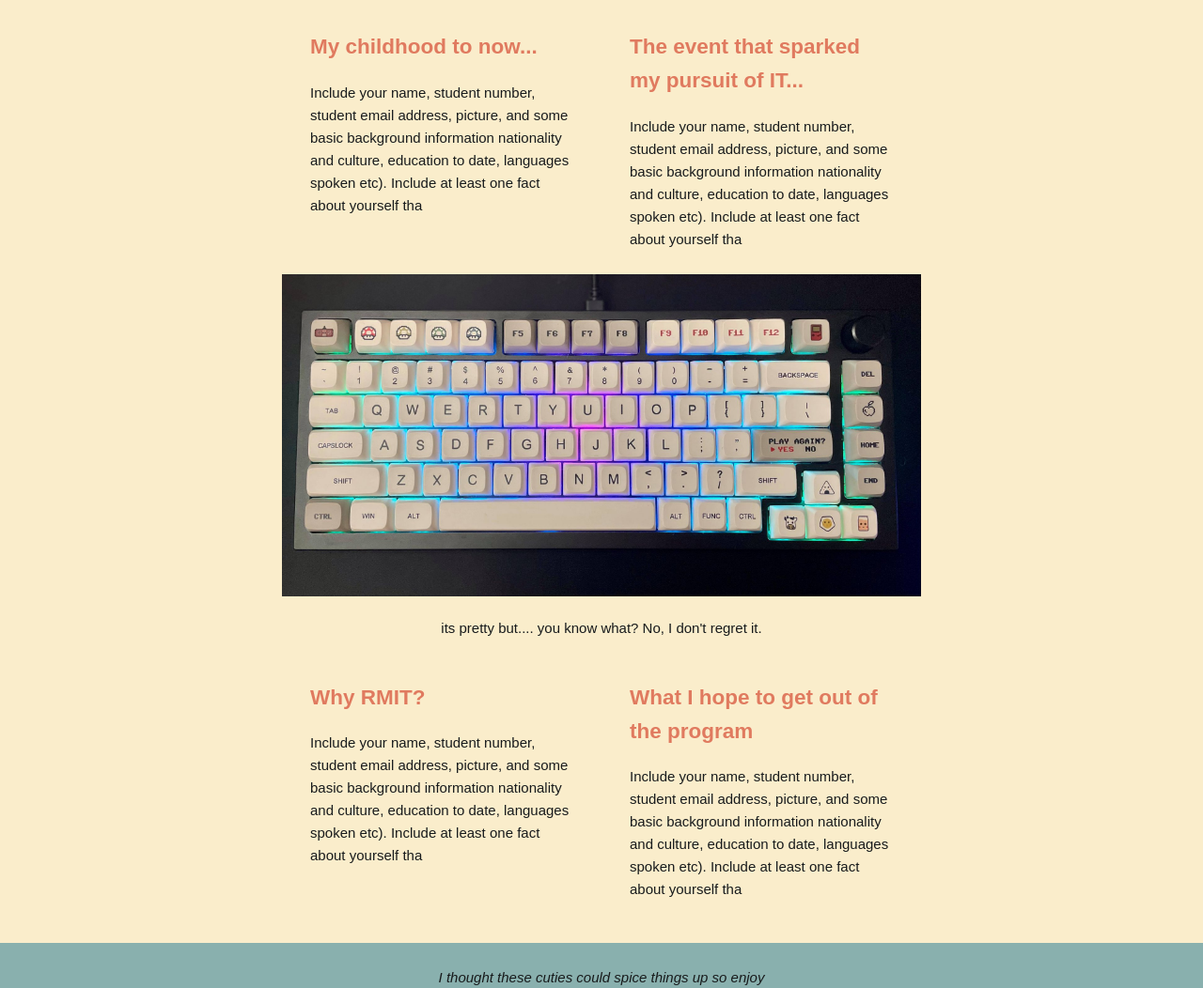
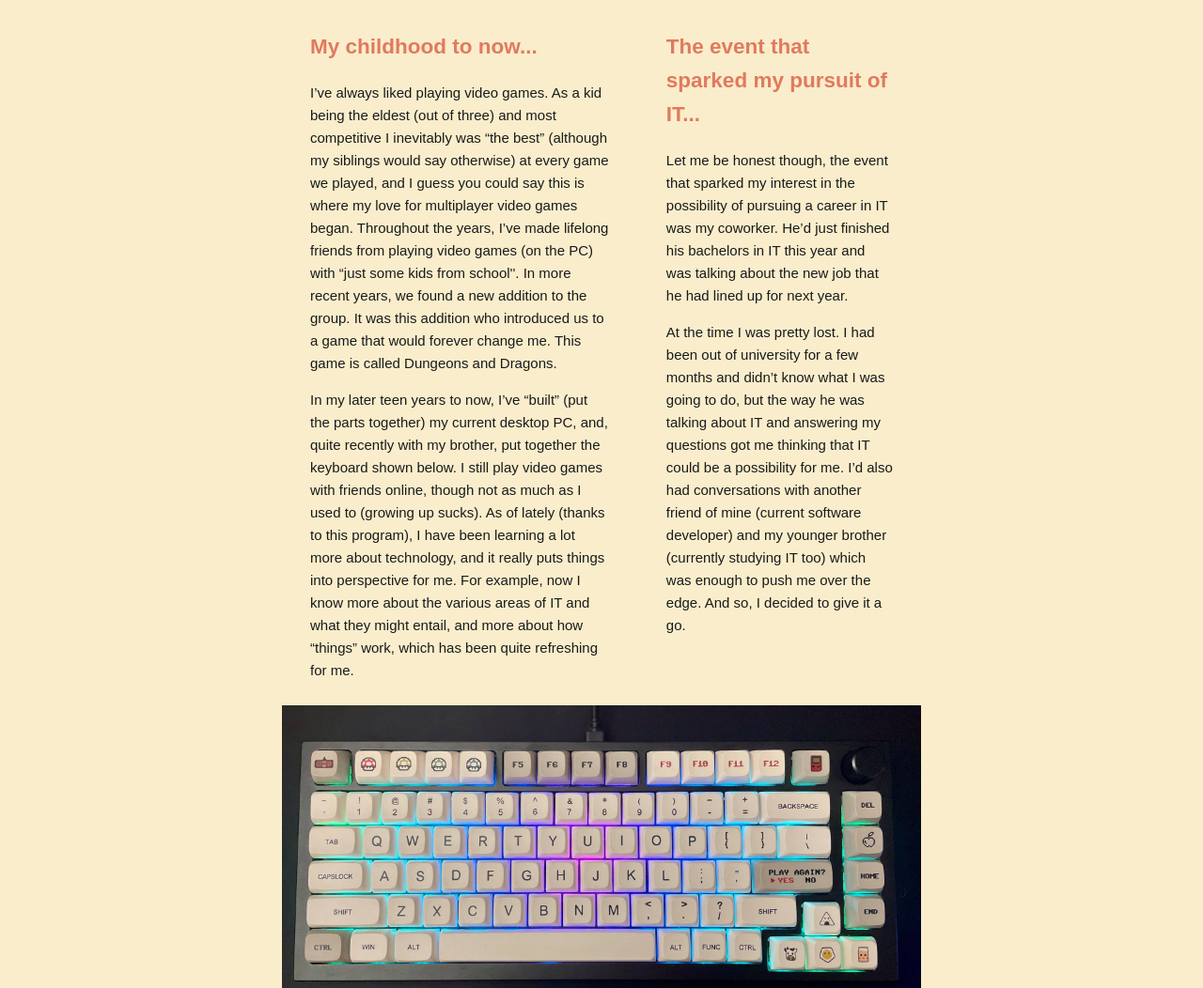
Before and after one commit to Harmony-K/Harmony-K.github.io, a plain HTML site: page interest.html in a window 1280 px wide. Shown: the part 251-1303 px from the top of the page at 94% size. Drawn offline with Linux system fonts and the light colour scheme.

Commit message:
interest pg done

```diff
--- a/interest.html
+++ b/interest.html
@@ -22,15 +22,14 @@
             <!-- 1ST ROW OF STUFF OPEN -->
                <div class="interest-first-col">
                    <h2>My childhood to now...</h2>
-                   <p> Include your name, student number, student email address, picture, and some basic background information nationality and culture, education to date, languages spoken etc). Include at least one fact about yourself tha
-
-                   </p>
+                   <p> I’ve always liked playing video games. As a kid being the eldest (out of three) and most competitive I inevitably was “the best” (although my siblings would say otherwise) at every game we played, and I guess you could say this is where my love for multiplayer video games began. Throughout the years, I’ve made lifelong friends from playing video games (on the PC) with “just some kids from school''. In more recent years, we found a new addition to the group. It was this addition who introduced us to a game that would forever change me. This game is called Dungeons and Dragons.</p>
+                   <p>In my later teen years to now, I’ve “built” (put the parts together) my current desktop PC, and, quite recently with my brother, put together the keyboard shown below. I still play video games with friends online, though not as much as I used to (growing up sucks). As of lately (thanks to this program), I have been learning a lot more about technology, and it really puts things into perspective for me. For example, now I know more about the various areas of IT and what they might entail, and more about how “things” work, which has been quite refreshing for me.
+                </p>
                </div>
                <div class="interest-first-col">
                     <h2>The event that sparked my pursuit of IT...</h2>
-                    <p> Include your name, student number, student email address, picture, and some basic background information nationality and culture, education to date, languages spoken etc). Include at least one fact about yourself tha
-
-                    </p>
+                    <p> Let me be honest though, the event that sparked my interest in the possibility of pursuing a career in IT was my coworker. He’d just finished his bachelors in IT this year and was talking about the new job that he had lined up for next year. </p>
+                    <p>At the time I was pretty lost. I had been out of university for a few months and didn’t know what I was going to do, but the way he was talking about IT and answering my questions got me thinking that IT could be a possibility for me. I’d also had conversations with another friend of mine (current software developer) and my younger brother (currently studying IT too) which was enough to push me over the edge. And so, I decided to give it a go.</p>
                </div>
              <!-- 1ST ROW OF STUFF CLOSE -->
             </div>
@@ -42,18 +41,17 @@
 
             <div class="interest-sec-row">
             <!-- 2 ROW OF STUFF OPEN -->
-                <div class="interest-sec-col">
+                <div >
                     <h2>Why RMIT?</h2>
-                    <p>Include your name, student number, student email address, picture, and some basic background information nationality and culture, education to date, languages spoken etc). Include at least one fact about yourself tha
-
-                    </p>
+                    <p>RMIT provides the best and easiest solution. This program lets me test the waters, and not only that, but even if I don’t feel like it's something for me, I still get a certificate out of it (it’s a win-win!). On top of that, since I had previously studied at RMIT, I know how to use canvas and access all the things I need.</p>
                 </div>
-                <div class="interest-sec-col">
-                    <div class=""></div>
+                <div >
+                    <div></div>
                     <h2>What I hope to get out of the program</h2>
-                    <p>Include your name, student number, student email address, picture, and some basic background information nationality and culture, education to date, languages spoken etc). Include at least one fact about yourself tha
-
-                    </p>
+                    <p>Upon further reflection, I realised that one of the reasons why I chose this program is very similar to why I chose to do the previous program I was in. I wanted to know how things worked.</p>
+                    <p><em>How do all our systems work together so that we can be functioning humans?<strong> VS </strong> How do all these components (hardware) come together and communicate with each other to create a computer?</em></p>
+                    <p><em>How can we aid with the healing process? What went wrong? How do you prevent this? Can you prevent it? <strong> VS </strong> How do I fix this? Where is the initial problem even coming from?</em></p>
+                    <p>Thus, hopefully after this program, I’ll have some of these questions answered and get a better sense of the absolute basics of IT, see if something sticks, and go from there.</p>
                 </div>
             <!-- 2 ROW OF STUFF CLOSE -->
             </div>
--- a/style.css
+++ b/style.css
@@ -94,13 +94,11 @@ footer{
 }
 
 .interest-sec-row{
-    display: flex;
+    margin: 0 auto;
+    padding: 10px 200px;
 }
 
-.interest-sec-col{
-    margin: 0 auto;
-    padding: 10px 30px;
-}
+
 
 .ref-list{
     text-align: left;
```
Also changed, not shown: index.html (+3 -2 lines).
